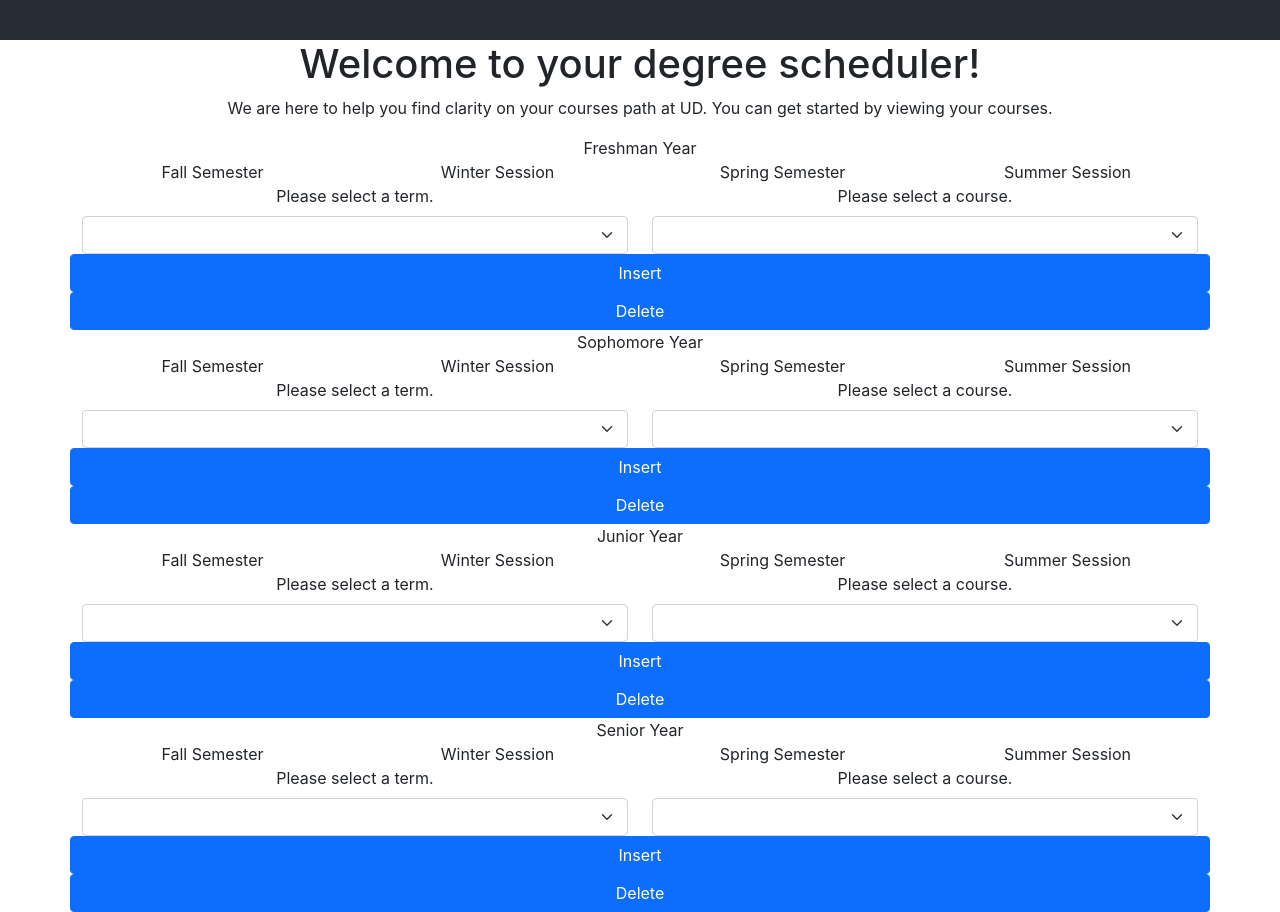
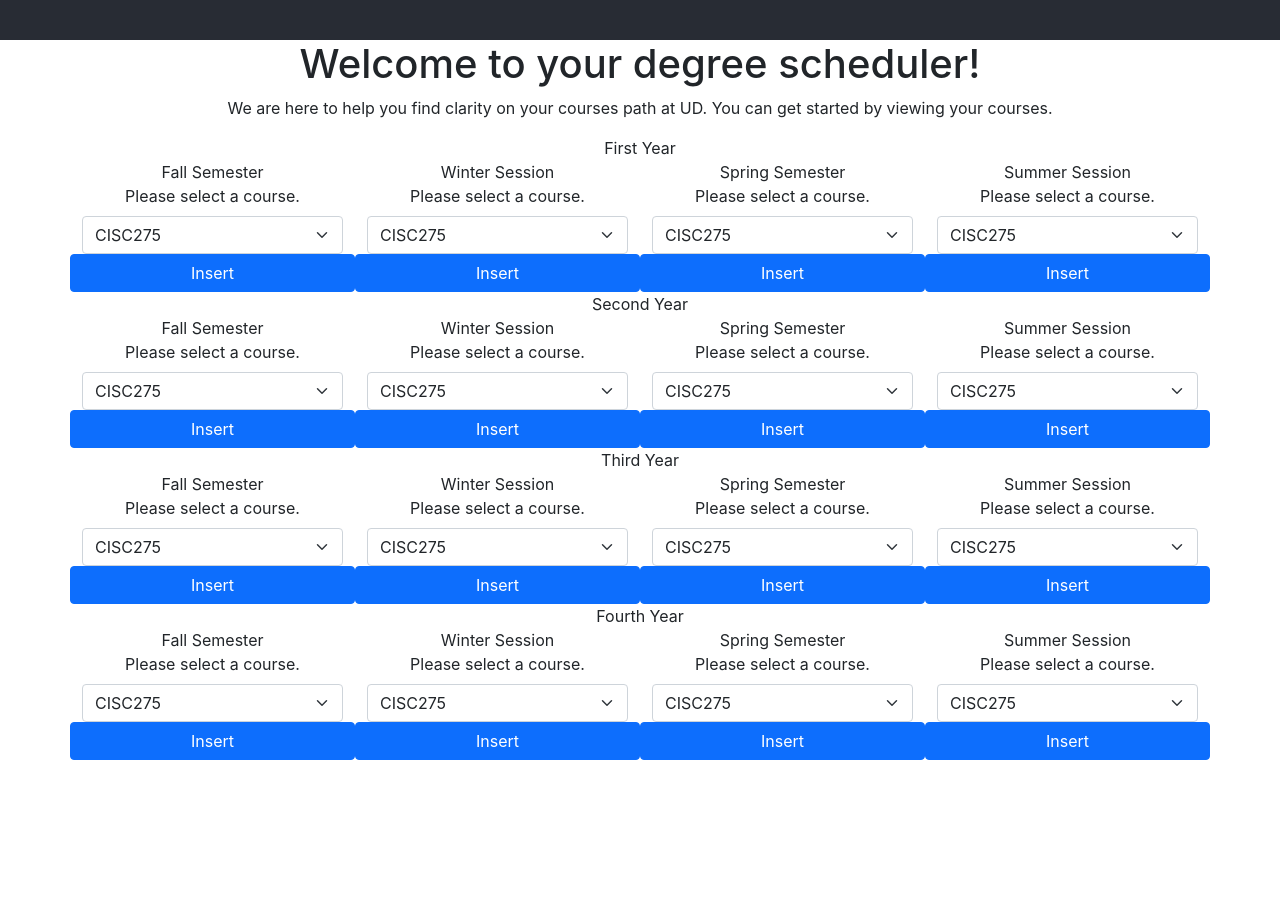
Before and after one commit to UD-CISC275-S22/cis-scheduler-team-5, a React (Create React App) app: page / in a window 1280 px wide. Shown: the part 280-1192 px from the top of the page. After the commit the page ends 1040 px from the top, so only its background shows below. Built offline with nearby package versions, Linux system fonts and the light colour scheme.

Commit message:
Course Structure

```diff
--- a/src/components/Courses.tsx
+++ b/src/components/Courses.tsx
@@ -28,20 +28,16 @@ export function CourseEditor({
 
     return (
         <div>
+            {termCourses.map((member: string) => (
+                <li key={member}>
+                    {member} <Button>Edit</Button>
+                    <Button onClick={() => removeCourse(course)}>
+                        {" "}
+                        Delete{" "}
+                    </Button>
+                </li>
+            ))}
             <Row>
-                <Col>
-                    <Form.Group controlId="termSelect">
-                        <Form.Label>Please select a term.</Form.Label>
-                        <Form.Select value={term} onChange={updateTerm}>
-                            {termOptions.map((option: string) => (
-                                <option key={option} value={option}>
-                                    {option}
-                                </option>
-                            ))}
-                        </Form.Select>
-                    </Form.Group>
-                </Col>
-                <Col>
                 <Form.Group controlId="courseSelect">
                     <Form.Label>Please select a course.</Form.Label>
                     <Form.Select value={course} onChange={updateCourse}>
@@ -52,11 +48,9 @@ export function CourseEditor({
                         ))}
                     </Form.Select>
                 </Form.Group>
-                </Col>
             </Row>
             <Row>
                 <Button onClick={() => addCourse(course)}> Insert </Button>
-                <Button onClick={() => removeCourse(course)}> Delete </Button>
             </Row>
         </div>
     );
--- a/src/components/ShowSemesters.tsx
+++ b/src/components/ShowSemesters.tsx
@@ -2,74 +2,148 @@ import React from "react";
 import { Col, Container, Row } from "react-bootstrap";
 import { CourseEditor } from "./Courses";
 export function ShowSemesters(): JSX.Element {
+    const SEMESTERS = ["Fall", "Winter", "Spring", "Summer"];
+    const COURSES = ["CISC275", "CISC333"];
     return (
         <div>
             <Container>
                 <Row>
-                    <Col>Freshman Year</Col>
+                    <Col>First Year</Col>
                 </Row>
                 <Row>
-                    <Col>Fall Semester</Col>
-                    <Col>Winter Session</Col>
-                    <Col>Spring Semester</Col>
-                    <Col>Summer Session</Col>
-                </Row>
-                <Row>
+                    <Col>
+                        Fall Semester
                         <CourseEditor
-                        courseOptions={[]}
-                        termOptions={[]}
+                            courseOptions={COURSES}
+                            termOptions={SEMESTERS}
                         ></CourseEditor>
+                    </Col>
+                    <Col>
+                        Winter Session
+                        <CourseEditor
+                            courseOptions={COURSES}
+                            termOptions={SEMESTERS}
+                        ></CourseEditor>
+                    </Col>
+                    <Col>
+                        Spring Semester
+                        <CourseEditor
+                            courseOptions={COURSES}
+                            termOptions={SEMESTERS}
+                        ></CourseEditor>
+                    </Col>
+                    <Col>
+                        Summer Session
+                        <CourseEditor
+                            courseOptions={COURSES}
+                            termOptions={SEMESTERS}
+                        ></CourseEditor>
+                    </Col>
                 </Row>
             </Container>
             <Container>
                 <Row>
-                    <Col>Sophomore Year</Col>
+                    <Col>Second Year</Col>
                 </Row>
                 <Row>
-                    <Col>Fall Semester</Col>
-                    <Col>Winter Session</Col>
-                    <Col>Spring Semester</Col>
-                    <Col>Summer Session</Col>
-                </Row>
-                <Row>
+                    <Col>
+                        Fall Semester
                         <CourseEditor
-                        courseOptions={[]}
-                        termOptions={[]}
+                            courseOptions={COURSES}
+                            termOptions={SEMESTERS}
                         ></CourseEditor>
+                    </Col>
+                    <Col>
+                        Winter Session
+                        <CourseEditor
+                            courseOptions={COURSES}
+                            termOptions={SEMESTERS}
+                        ></CourseEditor>
+                    </Col>
+                    <Col>
+                        Spring Semester
+                        <CourseEditor
+                            courseOptions={COURSES}
+                            termOptions={SEMESTERS}
+                        ></CourseEditor>
+                    </Col>
+                    <Col>
+                        Summer Session
+                        <CourseEditor
+                            courseOptions={COURSES}
+                            termOptions={SEMESTERS}
+                        ></CourseEditor>
+                    </Col>
                 </Row>
             </Container>
             <Container>
                 <Row>
-                    <Col>Junior Year</Col>
+                    <Col>Third Year</Col>
                 </Row>
                 <Row>
-                    <Col>Fall Semester</Col>
-                    <Col>Winter Session</Col>
-                    <Col>Spring Semester</Col>
-                    <Col>Summer Session</Col>
-                </Row>
-                <Row>
+                    <Col>
+                        Fall Semester
                         <CourseEditor
-                        courseOptions={[]}
-                        termOptions={[]}
+                            courseOptions={COURSES}
+                            termOptions={SEMESTERS}
                         ></CourseEditor>
+                    </Col>
+                    <Col>
+                        Winter Session
+                        <CourseEditor
+                            courseOptions={COURSES}
+                            termOptions={SEMESTERS}
+                        ></CourseEditor>
+                    </Col>
+                    <Col>
+                        Spring Semester
+                        <CourseEditor
+                            courseOptions={COURSES}
+                            termOptions={SEMESTERS}
+                        ></CourseEditor>
+                    </Col>
+                    <Col>
+                        Summer Session
+                        <CourseEditor
+                            courseOptions={COURSES}
+                            termOptions={SEMESTERS}
+                        ></CourseEditor>
+                    </Col>
                 </Row>
             </Container>
             <Container>
                 <Row>
-                    <Col>Senior Year</Col>
+                    <Col>Fourth Year</Col>
                 </Row>
                 <Row>
-                    <Col>Fall Semester</Col>
-                    <Col>Winter Session</Col>
-                    <Col>Spring Semester</Col>
-                    <Col>Summer Session</Col>
-                </Row>
-                <Row>
+                    <Col>
+                        Fall Semester
                         <CourseEditor
-                        courseOptions={[]}
-                        termOptions={[]}
+                            courseOptions={COURSES}
+                            termOptions={SEMESTERS}
                         ></CourseEditor>
+                    </Col>
+                    <Col>
+                        Winter Session
+                        <CourseEditor
+                            courseOptions={COURSES}
+                            termOptions={SEMESTERS}
+                        ></CourseEditor>
+                    </Col>
+                    <Col>
+                        Spring Semester
+                        <CourseEditor
+                            courseOptions={COURSES}
+                            termOptions={SEMESTERS}
+                        ></CourseEditor>
+                    </Col>
+                    <Col>
+                        Summer Session
+                        <CourseEditor
+                            courseOptions={COURSES}
+                            termOptions={SEMESTERS}
+                        ></CourseEditor>
+                    </Col>
                 </Row>
             </Container>
         </div>
```
Lines whose indentation alone changed are shown as unchanged.
